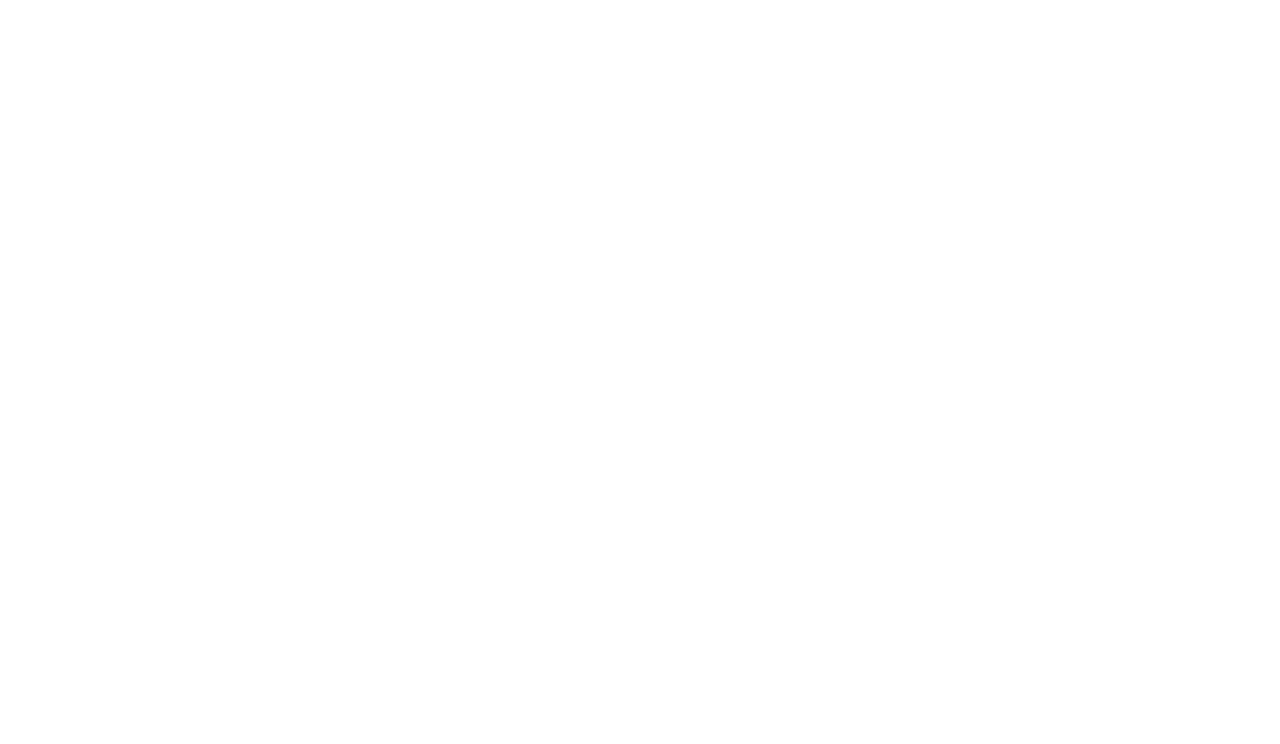
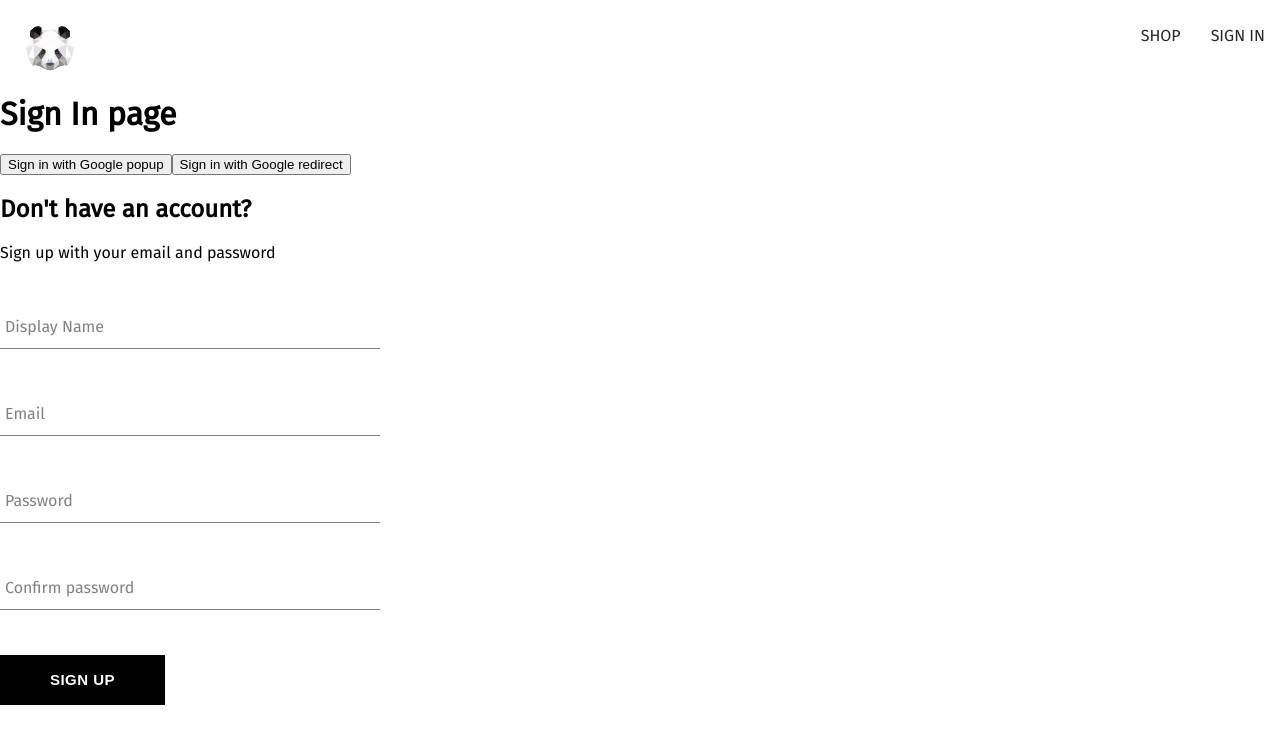
Before and after one commit to doomfist1321/react-refresher, a React (Create React App) app: page /auth in a window 1280 px wide. Before the commit this address had no page. Shown: the top 744 px of the page. Built offline with nearby package versions, Linux system fonts and the light colour scheme.

Commit message:
refactor(app): :recycle: Rename auth page frmo sign-in to auth

```diff
--- a/src/App.js
+++ b/src/App.js
@@ -2,7 +2,7 @@ import { Route, Routes } from 'react-router-dom';
 import './App.css';
 import Home from './routes/home/home.component';
 import { Navigation } from './routes/navigation/navigation.component';
-import { SignIn } from './routes/sign-in/sign-in.component';
+import { Authentication } from './routes/authentication/authentication.component';
 
 
 
@@ -20,7 +20,7 @@ const App = () => {
       <Route path="/" element={<Navigation />}>
         <Route index element={<Home />} />
         <Route path="shop" element={<Shop />} />
-        <Route path="sign-in" element={<SignIn />} />
+        <Route path="auth" element={<Authentication />} />
       </Route>
     </Routes>
   );
--- /dev/null
+++ b/src/components/sign-in/sign-in-form.styles.scss
@@ -0,0 +1,9 @@
+.sign-up-container {
+  display: flex;
+  flex-direction: column;
+  width: 380px;
+}
+
+h2 {
+  margin-top: 10px 0;
+}
--- a/src/routes/sign-in/sign-in.component.jsx
+++ b/src/routes/authentication/authentication.component.jsx
@@ -8,7 +8,7 @@ import {
   signInWithGoogleRedirect
 } from "../../utils/firebase/firebase.utils"
 
-export const SignIn = () => {
+export const Authentication = () => {
 
   useEffect(() => {
     (async function getAuthResult() {
--- a/src/routes/navigation/navigation.component.jsx
+++ b/src/routes/navigation/navigation.component.jsx
@@ -11,7 +11,7 @@ export const Navigation = () => {
         <Link to='/' className='logo-container'><div><PandaLogo width={50} /></div></Link>
         <div className='nav-links-container'>
           <Link to='shop' className='nav-link'>SHOP</Link>
-          <Link to='sign-in' className='nav-link'>SIGN IN</Link>
+          <Link to='auth' className='nav-link'>SIGN IN</Link>
         </div>
       </div>
       <Outlet />
```
Also changed, not shown: src/components/sign-in/sign-in-form.component.jsx (added, +60 -0 lines).
